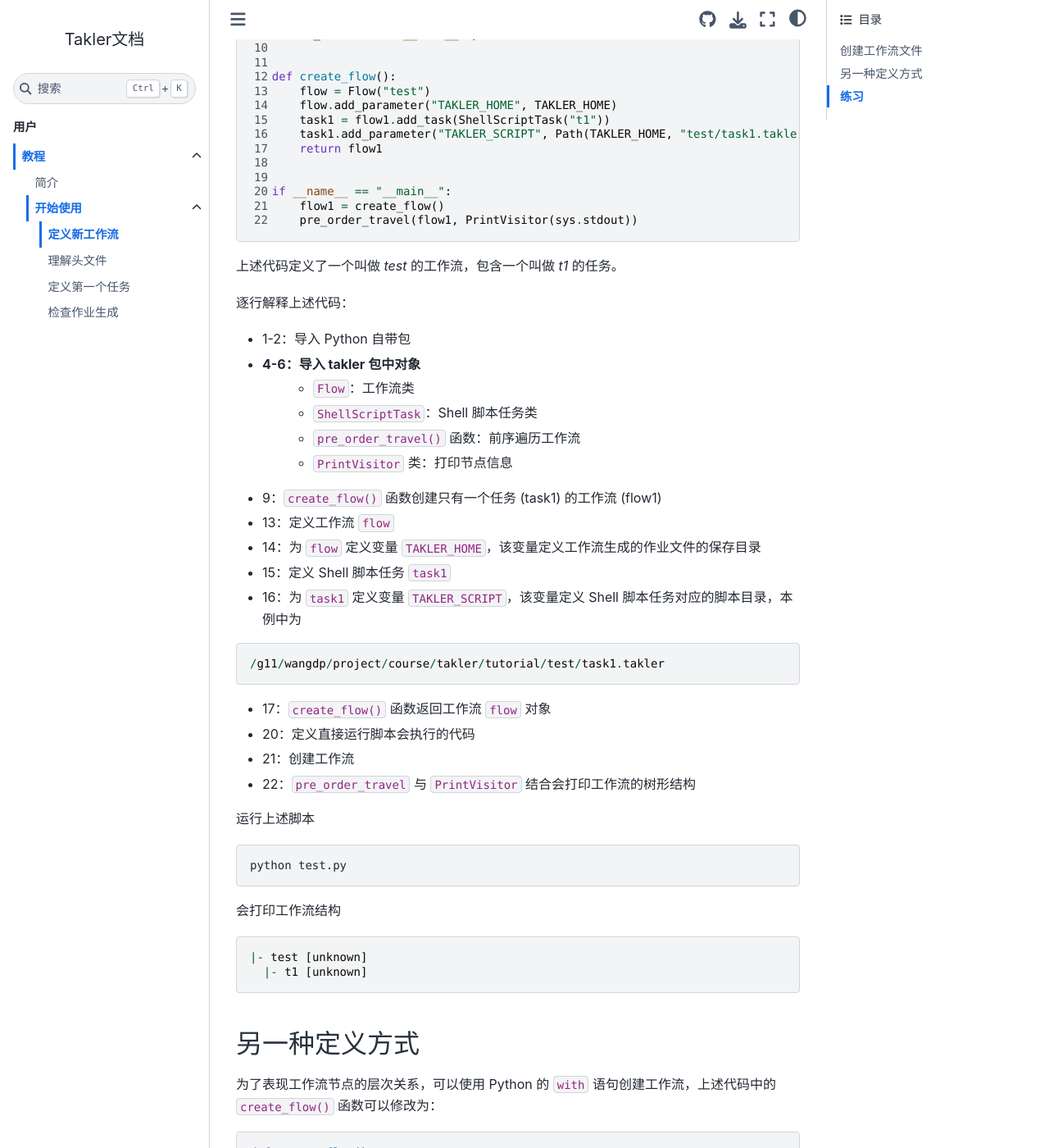
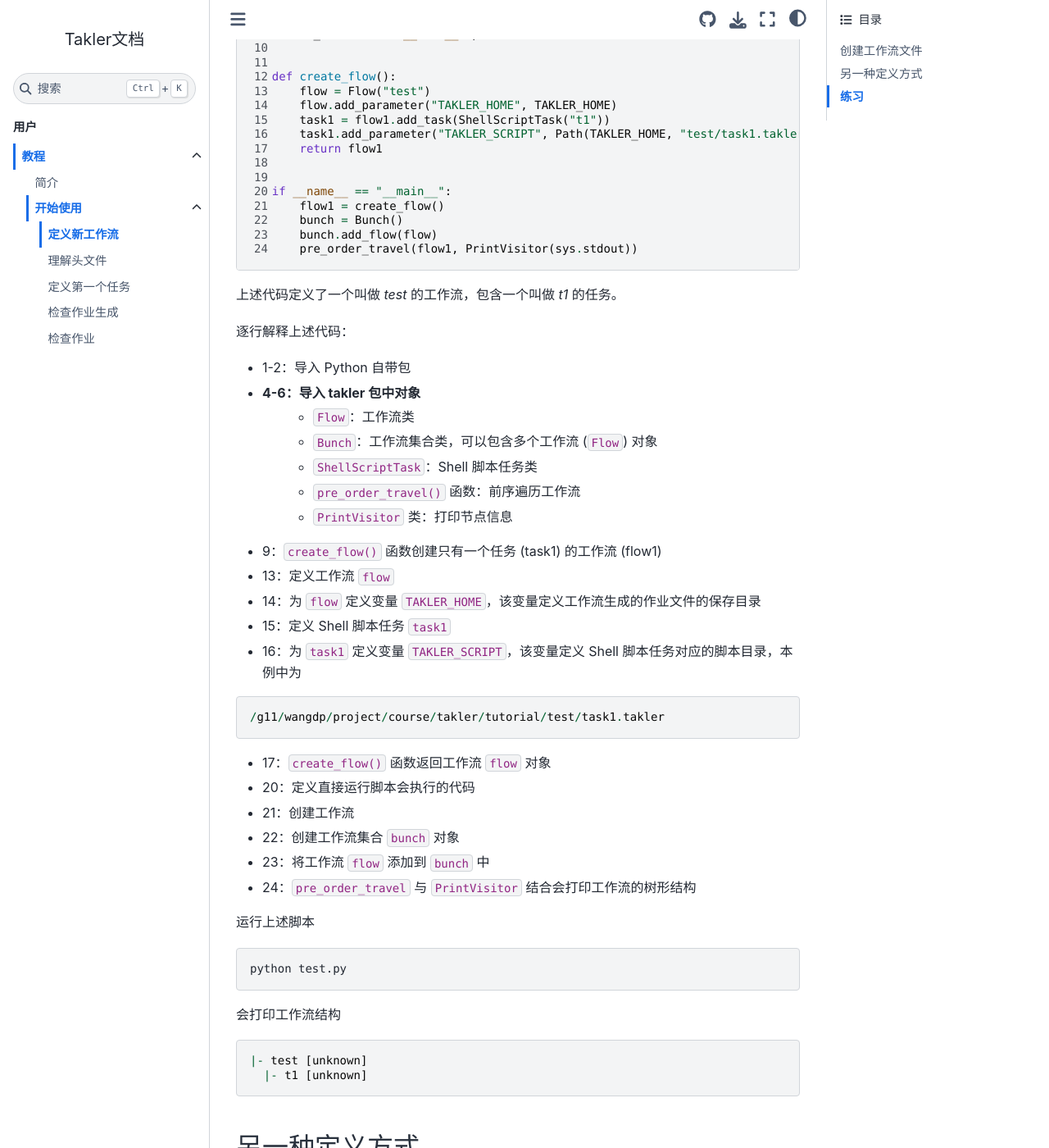
Before and after one commit to perillaroc/takler-doc, a Sphinx documentation site: the page built from doc/source/tutorial/getting-started/define-a-new-flow.rst, in a window 1280 px wide and 1400 px high, scrolled down 499 px. Shown: the whole window at 82% size. Built offline with Sphinx 7.4.7 and the Sphinx Book theme 1.1.4, drawn with Linux system fonts in a browser that asks for light colours.

Commit message:
:sparkles: add checking the job.

```diff
--- a/doc/source/tutorial/getting-started/checking-job-creation.rst
+++ b/doc/source/tutorial/getting-started/checking-job-creation.rst
@@ -33,7 +33,7 @@ task1.takler 脚本需要经过预处理生成作业文件 (job file)。
     import sys
     from pathlib import Path
 
-    from takler.core import Flow
+    from takler.core import Bunch, Flow
     from takler.tasks.shell import ShellScriptTask, check_job_creation
     from takler.visitor import pre_order_travel, PrintVisitor
 
@@ -51,6 +51,8 @@ task1.takler 脚本需要经过预处理生成作业文件 (job file)。
 
     if __name__ == "__main__":
         flow = create_flow()
+        bunch = Bunch()
+        bunch.add_flow(flow)
         pre_order_travel(flow, PrintVisitor(sys.stdout))
         check_job_creation(flow)
 
--- a/doc/source/tutorial/getting-started/define-a-new-flow.rst
+++ b/doc/source/tutorial/getting-started/define-a-new-flow.rst
@@ -16,7 +16,7 @@
     import sys
     from pathlib import Path
 
-    from takler.core import Flow
+    from takler.core import Flow, Bunch
     from takler.tasks.shell import ShellScriptTask
     from takler.visitor import pre_order_travel, PrintVisitor
 
@@ -34,6 +34,8 @@
 
     if __name__ == "__main__":
         flow1 = create_flow()
+        bunch = Bunch()
+        bunch.add_flow(flow)
         pre_order_travel(flow1, PrintVisitor(sys.stdout))
 
 
@@ -44,6 +46,7 @@
 - 1-2：导入 Python 自带包
 - 4-6：导入 takler 包中对象
     - ``Flow``：工作流类
+    - ``Bunch``：工作流集合类，可以包含多个工作流 (``Flow``) 对象
     - ``ShellScriptTask``：Shell 脚本任务类
     - ``pre_order_travel()`` 函数：前序遍历工作流
     - ``PrintVisitor`` 类：打印节点信息
@@ -60,7 +63,9 @@
 - 17：``create_flow()`` 函数返回工作流 ``flow`` 对象
 - 20：定义直接运行脚本会执行的代码
 - 21：创建工作流
-- 22：``pre_order_travel`` 与 ``PrintVisitor`` 结合会打印工作流的树形结构
+- 22：创建工作流集合 ``bunch`` 对象
+- 23：将工作流 ``flow`` 添加到 ``bunch`` 中
+- 24：``pre_order_travel`` 与 ``PrintVisitor`` 结合会打印工作流的树形结构
 
 运行上述脚本
 
--- a/doc/source/tutorial/getting-started/index.rst
+++ b/doc/source/tutorial/getting-started/index.rst
@@ -57,3 +57,4 @@
    understanding-includes
    define-the-first-task
    checking-job-creation
+   checking-the-job
```
Also changed, not shown: other parts of doc/source/tutorial/getting-started/checking-job-creation.rst (+1 -1 lines), doc/source/tutorial/getting-started/checking-the-job.rst (added, +49 -0 lines).
